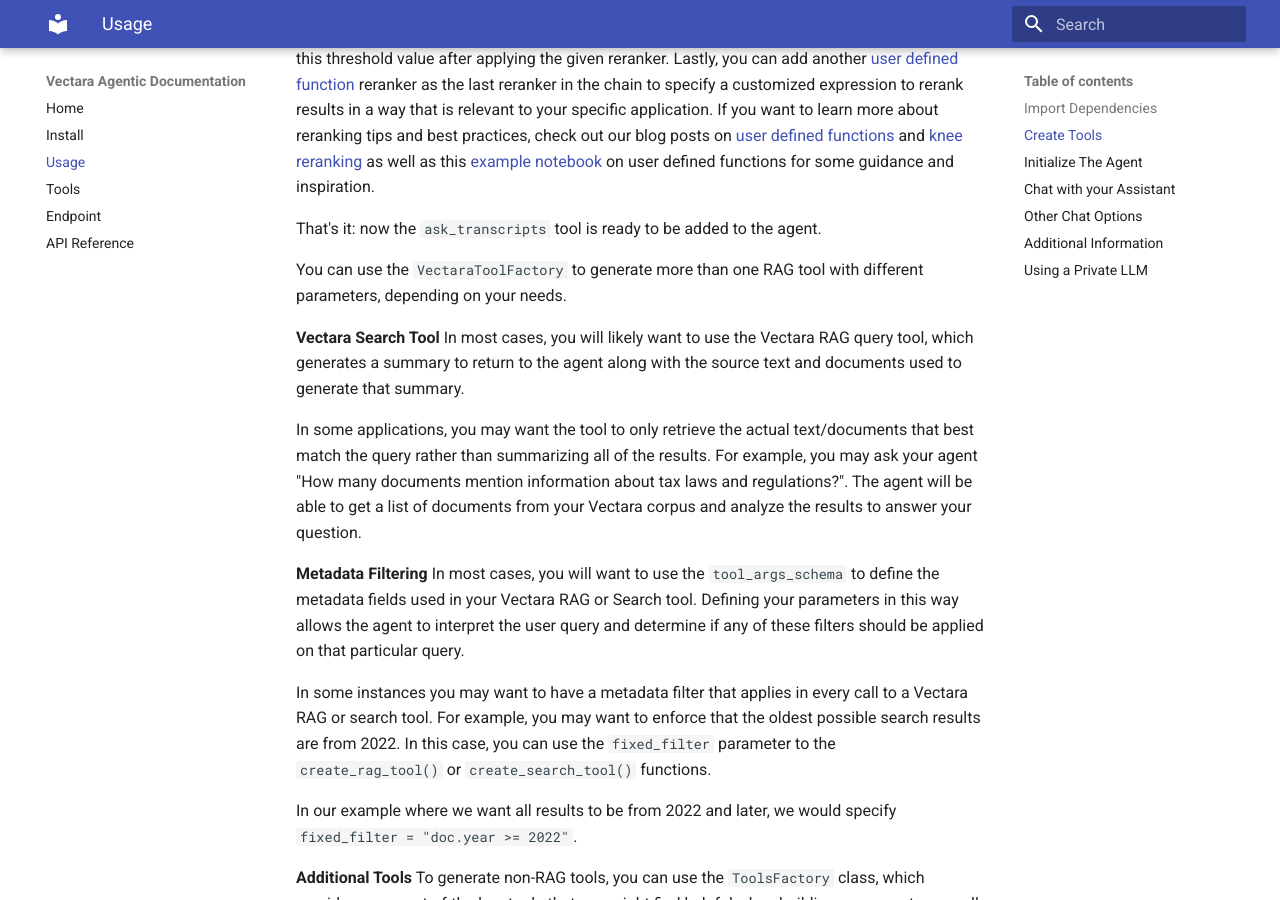
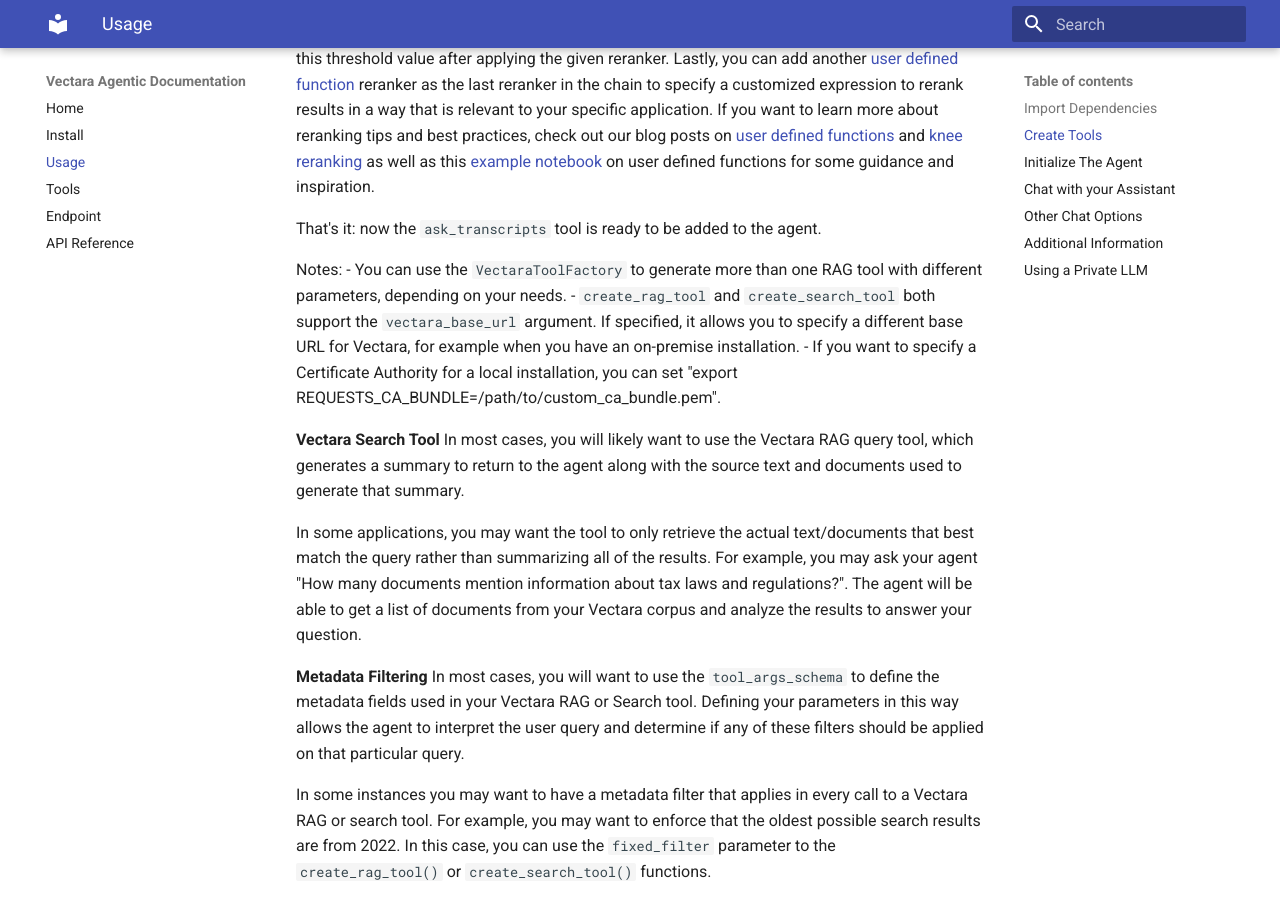
Before and after one commit to vectara/py-vectara-agentic, an MkDocs documentation site: the page built from docs/usage.md, in a window 1280 px wide and 900 px high, scrolled down 3321 px. Built offline with MkDocs 1.6.1 and Material for MkDocs 9.7.7, drawn with Linux system fonts in a browser that asks for light colours; the version menu is left out.

```diff
--- a/docs/usage.md
+++ b/docs/usage.md
@@ -193,8 +193,14 @@ on user defined functions for some guidance and inspiration.
 That's it: now the `ask_transcripts` tool is ready to be added to the
 agent.
 
-You can use the `VectaraToolFactory` to generate more than one RAG tool
+Notes:
+- You can use the `VectaraToolFactory` to generate more than one RAG tool
 with different parameters, depending on your needs.
+- `create_rag_tool` and `create_search_tool` both support the `vectara_base_url`
+  argument. If specified, it allows you to specify a different base URL for Vectara,
+  for example when you have an on-premise installation.
+- If you want to specify a Certificate Authority for a local installation,
+  you can set "export REQUESTS_CA_BUNDLE=/path/to/custom_ca_bundle.pem".
 
 **Vectara Search Tool**
 In most cases, you will likely want to use the Vectara RAG query tool,
```
Also changed, not shown: 2 other files.
